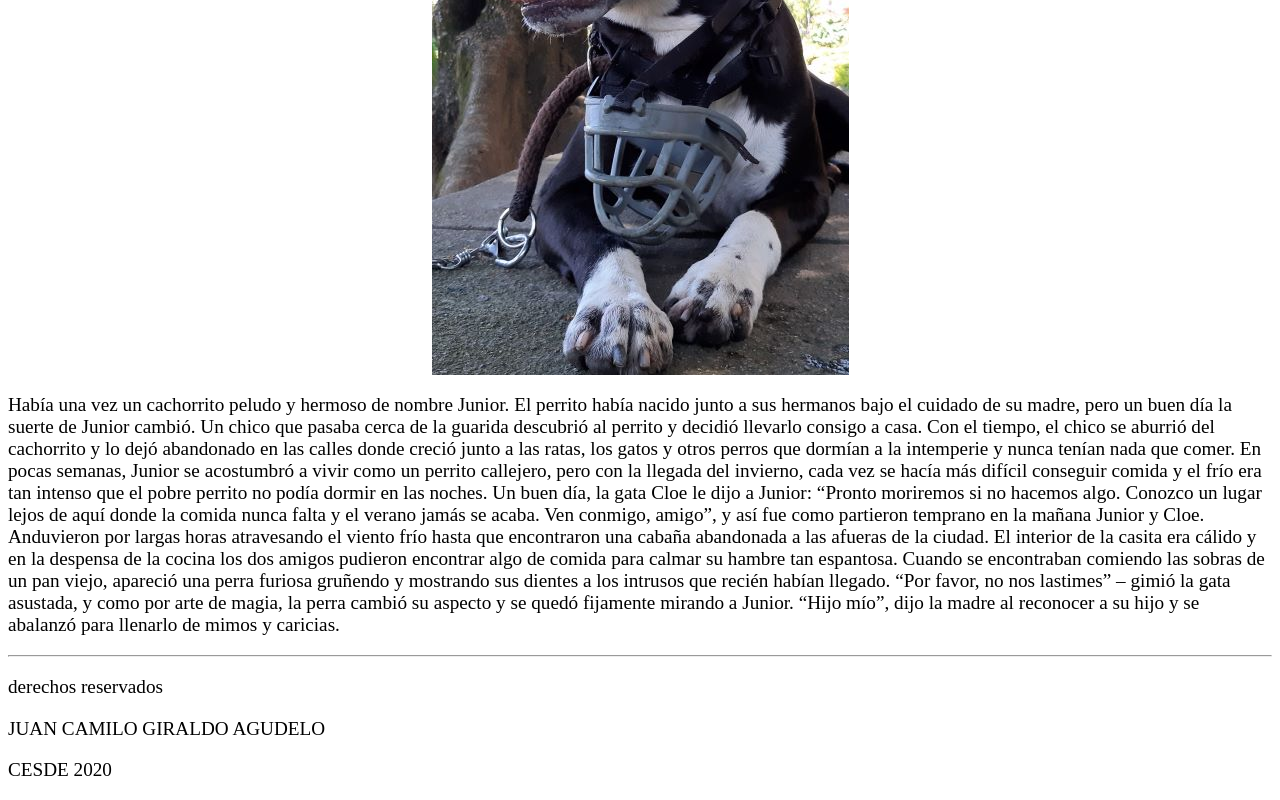
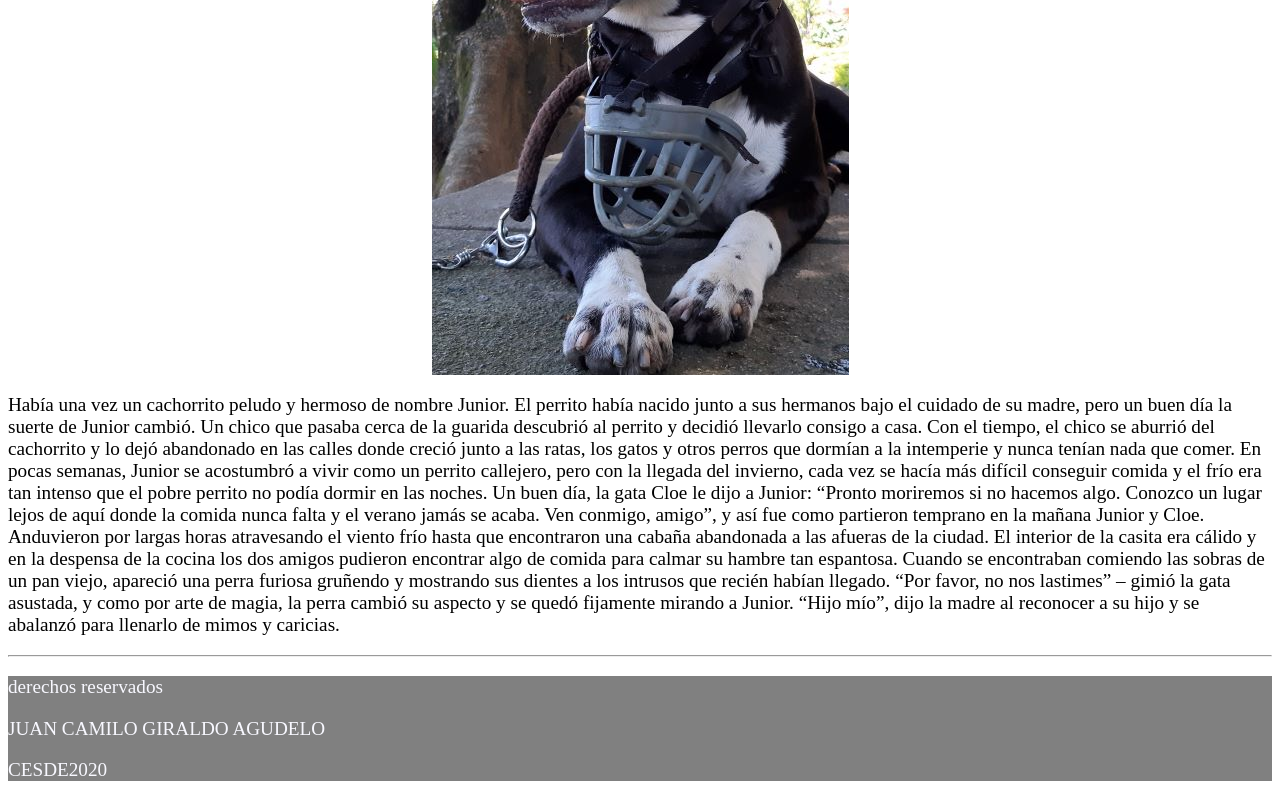
Before and after one commit to bichozx/proyectointroduccion1, a plain HTML site: page index.html in a window 1280 px wide. Shown: the part 304-1104 px from the top of the page. Drawn offline with Linux system fonts and the light colour scheme.

Commit message:
continuacion taller2
se realizan cambios en el footer se cambia el color de la fuente a blanco y el fondo gris

```diff
--- a/estilo.css
+++ b/estilo.css
@@ -9,3 +9,11 @@ img{
 p{
     font-size: 1.2em;
 }
+.familiatexto{
+    font-family:"papyrus" ;
+    font-size: 1.2em;
+    color: ghostwhite;
+}
+footer{
+    background-color: gray;
+}
--- a/index.html
+++ b/index.html
@@ -32,8 +32,8 @@
     </main>
 </body>
 <footer>
-    <P>derechos reservados </P>
-    <P>JUAN CAMILO GIRALDO AGUDELO </P>
-    <P>CESDE 2020</P>
+    <p class="familiatexto">derechos reservados </p>
+       <p class="familiatexto"> JUAN CAMILO GIRALDO AGUDELO </p>
+       <p class="familiatexto">CESDE2020</p>
 </footer>
 </html>
```
